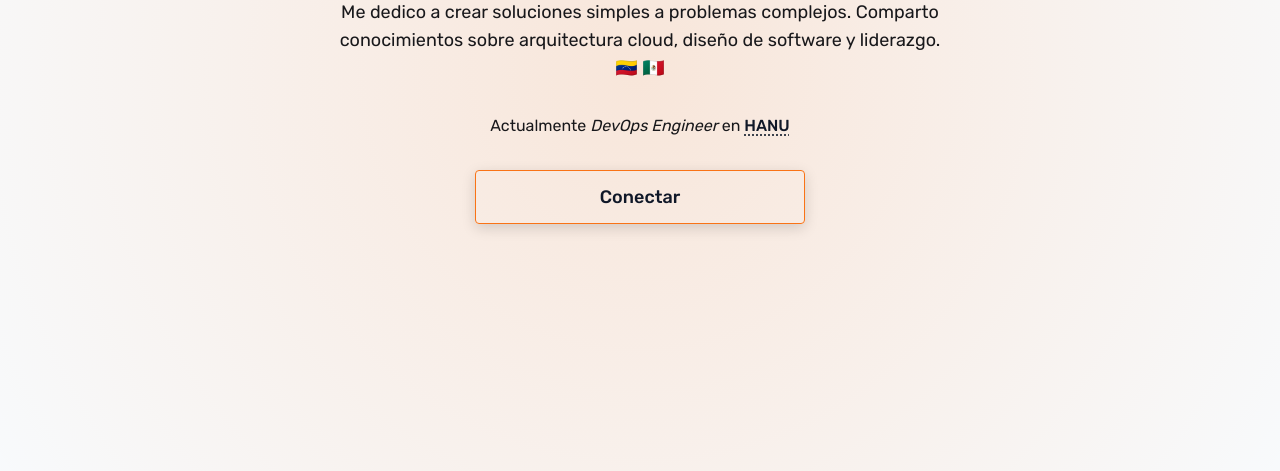
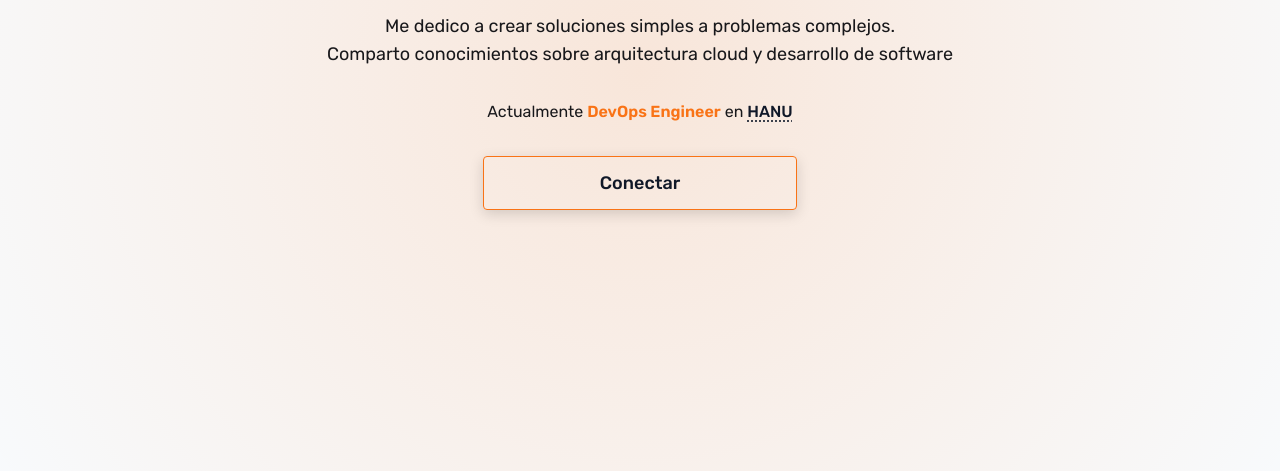
Before and after one commit to iamdantz/desdejupiter, an Astro site: page / in a window 1280 px wide. Shown: the part 329-800 px from the top of the page. Built offline with nearby package versions, Linux system fonts and the light colour scheme; Astro itself is replaced by a stand-in of ours.

Commit message:
hotfix. update index copy

```diff
--- a/src/pages/index.astro
+++ b/src/pages/index.astro
@@ -13,18 +13,21 @@ import MobileNavigation from '@/components/blocks/MobileNavigation.astro'
   <body class="grid h-screen grid-rows-3">
     <Header />
     <main class="@container/main flex h-full w-full flex-col items-center justify-center">
-      <section class="flex h-[80vh] w-full items-center justify-center p-8 md:p-12 lg:p-14">
+      <section class="flex h-[80vh] w-full items-center justify-center p-4">
         <div class="prose dark:prose-invert prose-w flex flex-col gap-8 text-center">
           <span class="text-2xl font-bold md:text-4xl lg:text-5xl">
             ¡Hey! Soy <strong>Dantz</strong> 🖖
           </span>
-          <p class="mt-0 mb-0 text-base md:text-lg">
-            Me dedico a crear soluciones simples a problemas complejos. Comparto conocimientos sobre
-            arquitectura cloud, diseño de software y liderazgo. <span class="block">🇻🇪 🇲🇽</span>
+          <p class="mt-0 mb-0 max-w-prose text-base md:text-lg">
+            Me dedico a crear soluciones simples a problemas complejos. <span
+              class="hidden md:block"
+              >Comparto conocimientos sobre arquitectura cloud y desarrollo de software</span
+            >
+            <span class="block md:hidden">🇻🇪 🇲🇽</span>
           </p>
 
           <p class="mt-0 mb-0 text-sm md:text-base">
-            Actualmente <em>DevOps Engineer</em> en
+            Actualmente <strong>DevOps Engineer</strong> en
             <a
               href="https://hanufit.com/"
               class="hover:text-primary underline decoration-dotted underline-offset-4"
```
